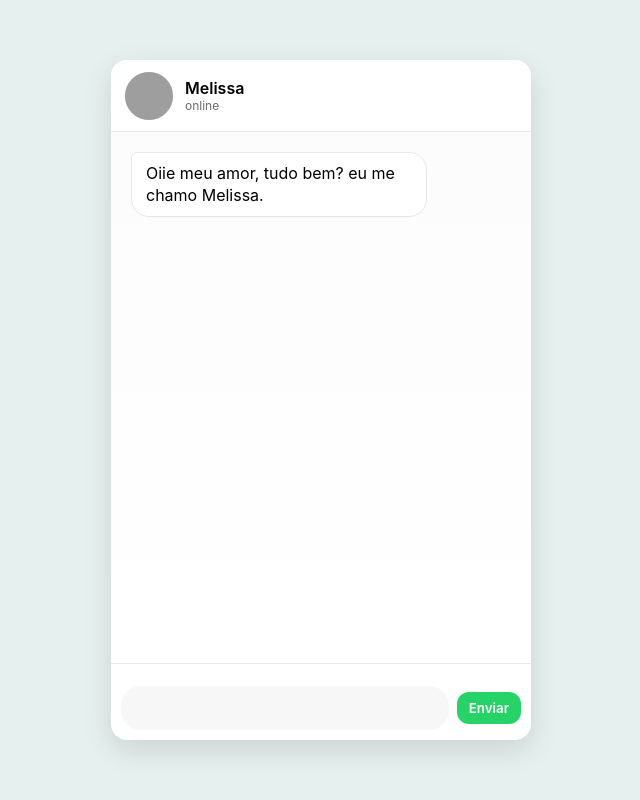
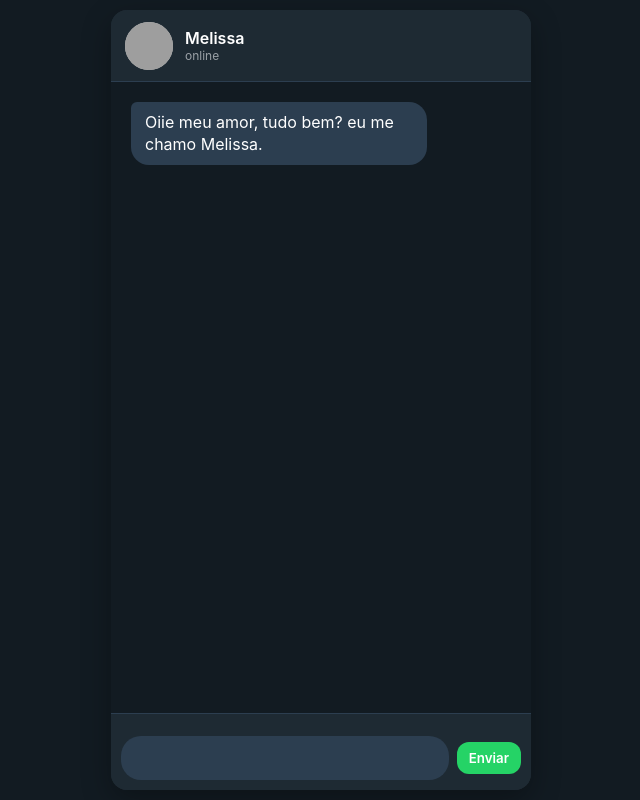
Before and after one commit to cursodigital192/Modelo-IA, a plain HTML site: page index.html in a window 1280 px wide. Shown: the whole page, without its empty margins (319-959 px from the left). Drawn offline with Linux system fonts and the light colour scheme; grey boxes are pictures that could not be loaded.

Commit message:
index.html

```diff
--- a/index.html
+++ b/index.html
@@ -3,34 +3,37 @@
 <head>
 <meta charset="utf-8" />
 <meta name="viewport" content="width=device-width,initial-scale=1" />
-<title>Chat WhatsApp - Simulado</title>
+<title>Chat WhatsApp - Simulado Dark</title>
 <style>
   *{box-sizing:border-box;margin:0;padding:0;font-family:Inter, system-ui, Arial, sans-serif}
-  body{background:#e6f0ef;display:flex;align-items:center;justify-content:center;height:100vh}
-  .app{width:420px;height:680px;background:#ffffff;border-radius:16px;box-shadow:0 10px 30px rgba(0,0,0,0.12);overflow:hidden;display:flex;flex-direction:column}
-  .header{height:72px;padding:12px 14px;display:flex;align-items:center;border-bottom:1px solid #e6e6e6;position:sticky;top:0;background:#fff;z-index:10}
+  body{background:#121b22;display:flex;align-items:center;justify-content:center;height:100vh}
+  .app{width:100%;max-width:420px;height:calc(100vh - 20px);background:#1e2a33;border-radius:16px;box-shadow:0 10px 30px rgba(0,0,0,0.3);display:flex;flex-direction:column;overflow:hidden}
+  .header{height:72px;padding:12px 14px;display:flex;align-items:center;border-bottom:1px solid #2c3e50;position:sticky;top:0;background:#1e2a33;z-index:10}
   .avatar{width:48px;height:48px;border-radius:50%;overflow:hidden;margin-right:12px;flex-shrink:0;background:#ccc}
   .avatar img{width:100%;height:100%;object-fit:cover}
   .meta{flex:1}
-  .name{font-weight:600}
-  .status{font-size:12px;color:#6b6b6b}
-  .messages{flex:1;padding:20px;display:flex;flex-direction:column;gap:12px;overflow-y:auto;background-image:linear-gradient(180deg, rgba(0,0,0,0.01), transparent)}
-  .bubble{max-width:78%;padding:10px 14px;border-radius:18px;line-height:1.35;position:relative}
-  .from-bot{background:#ffffff;border:1px solid #e6e6e6;align-self:flex-start;border-top-left-radius:6px}
-  .from-me{background:#dcf8c6;align-self:flex-end;border-top-right-radius:6px}
-  .composer{border-top:1px solid #e6e6e6;padding:10px;display:flex;flex-direction:column;gap:6px}
+  .name{font-weight:600;color:#fff}
+  .status{font-size:12px;color:#9aa0a6}
+  .messages{flex:1;padding:20px;display:flex;flex-direction:column;gap:12px;overflow-y:auto;background:#121b22}
+  .messages::-webkit-scrollbar{width:6px}
+  .messages::-webkit-scrollbar-track{background:#121b22}
+  .messages::-webkit-scrollbar-thumb{background-color:#444;border-radius:3px}
+  .bubble{max-width:78%;padding:10px 14px;border-radius:18px;line-height:1.35;position:relative;word-wrap: break-word;}
+  .from-bot{background:#2c3e50;color:#fff;align-self:flex-start;border-top-left-radius:6px}
+  .from-me{background:#25d366;color:#000;align-self:flex-end;border-top-right-radius:6px}
+  .composer{border-top:1px solid #2c3e50;padding:10px;display:flex;flex-direction:column;gap:6px;background:#1e2a33}
   .row{display:flex;align-items:center;gap:8px}
-  .input{flex:1;background:#f7f7f7;border-radius:20px;padding:10px 14px;min-height:44px;display:flex;align-items:center}
+  .input{flex:1;background:#2c3e50;border-radius:20px;padding:10px 14px;min-height:44px;display:flex;align-items:center;color:#fff}
   .input[contenteditable]{outline:none}
   .btn{background:#25d366;border-radius:12px;padding:8px 12px;color:white;font-weight:600;border:none;cursor:pointer}
   .audio{display:flex;align-items:center;gap:8px}
-  .play{width:36px;height:36px;border-radius:50%;display:grid;place-items:center;border:1px solid #ddd;cursor:pointer}
+  .play{width:36px;height:36px;border-radius:50%;display:grid;place-items:center;border:1px solid #2c3e50;cursor:pointer;background:#25d366;color:white}
   .suggestions-container{display:flex;gap:8px;flex-wrap:wrap;margin-bottom:6px}
   .suggestion-btn{background:#25d366;color:white;padding:6px 12px;border-radius:18px;border:none;cursor:pointer;font-weight:600;font-size:14px}
-  .checkout-link{display:block;margin-top:6px;color:#007aff;text-decoration:underline;cursor:pointer;font-weight:600;}
+  .checkout-link{display:block;margin-top:6px;color:#4ea5f7;text-decoration:underline;cursor:pointer;font-weight:600;}
   /* Digitando animado */
   .typing-bubble{display:flex;align-items:center;gap:4px;justify-content:flex-start;max-width:50px; height:24px;}
-  .dot{width:6px;height:6px;background:#666;border-radius:50%;animation:blink 1s infinite;animation-delay:0s;}
+  .dot{width:6px;height:6px;background:#fff;border-radius:50%;animation:blink 1s infinite;animation-delay:0s;}
   .dot:nth-child(2){animation-delay:0.2s;}
   .dot:nth-child(3){animation-delay:0.4s;}
   @keyframes blink{0%,80%,100%{opacity:0.2}40%{opacity:1}}
@@ -64,15 +67,11 @@ const messagesEl = document.getElementById('messages');
 const inputEl = document.getElementById('input');
 const sendBtn = document.getElementById('sendBtn');
 const suggestionsArea = document.getElementById('suggestionsArea');
-const statusEl = document.getElementById('status');
 
 let userResponded = false;
 let firstAutoResponseDone = false;
-let courseOptionsSent = false;
 
-// Função para mostrar "digitando..." com três pontinhos animados
 function showTyping(duration = 1200){
-  statusEl.innerText = 'online';
   const typingBubble = document.createElement('div');
   typingBubble.className = 'bubble from-bot';
   typingBubble.id = 'typingBubble';
@@ -98,14 +97,12 @@ function appendBubble(text, who='bot', extras={}){
     play.className='play';
     play.innerText='▶';
     const audioEl = new Audio(extras.src);
-
     play.addEventListener('click', ()=>{
       audioEl.play();
       play.style.pointerEvents='none';
       play.style.opacity='0.6';
       appendSuggestions(['Não, quero comprar o curso']);
     });
-
     audioWrap.appendChild(play);
     b.appendChild(audioWrap);
   } else if(extras.isCheckout){
@@ -166,7 +163,6 @@ async function handleResponse(text){
       'bot'
     );
     setTimeout(()=>appendSuggestions(['Hot Starter','Hot Essential','Hot Founder']),500);
-    courseOptionsSent = true;
   }
 }
 
@@ -174,8 +170,8 @@ function sendMessage(){
   const text = inputEl.innerText.trim();
   if(!text) return;
   appendBubble(text,'me');
-  inputEl.value = '';
-  inputEl.innerText = '';
+  inputEl.value='';
+  inputEl.innerText='';
 
   if(!userResponded){
     userResponded = true;
```
